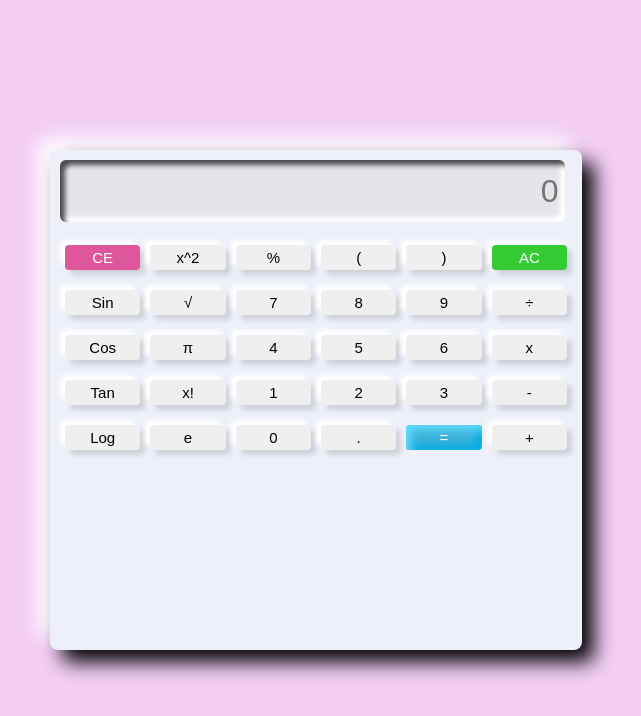
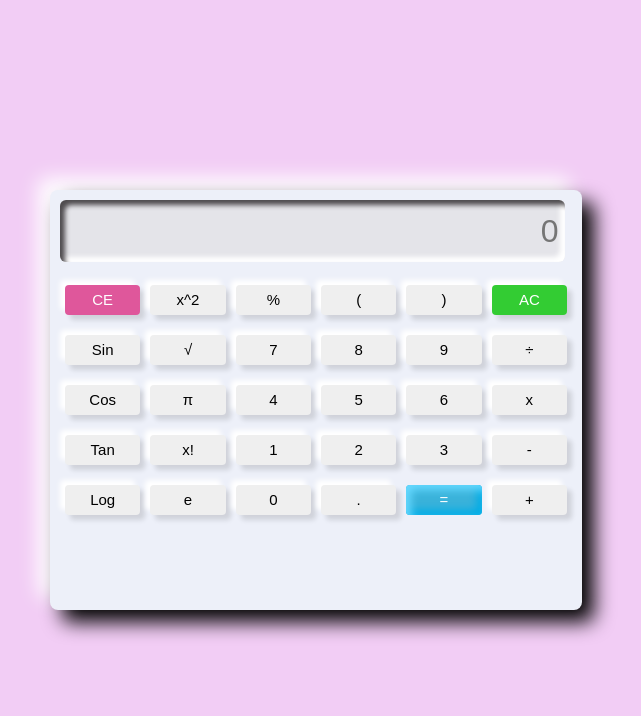
Before and after one commit to quintanarisabel/Calculadora, a plain HTML site: page index.html in a window 1280 px wide. Shown: the whole page, without its empty margins (324-965 px from the left). Drawn offline with Linux system fonts and the light colour scheme.

Commit message:
Update style.css

```diff
--- a/style.css
+++ b/style.css
@@ -11,7 +11,7 @@ body{
 .contenedor{
     background: #edf0f9;
     width: 40%;   /* ancho */
-    height: 60vh;
+    height: 50vh;
     padding: 10px;
     border-radius: 8px;
     box-shadow: 12px 12px 20px #020202, -12px -12px 20px #ffffff;
@@ -48,7 +48,7 @@ body{
 
 .botones .row button{
     width: 100px;
-    height: 25px;
+    height: 30px;
     font-size: 15px;
     border: none;
     outline: none;
```
